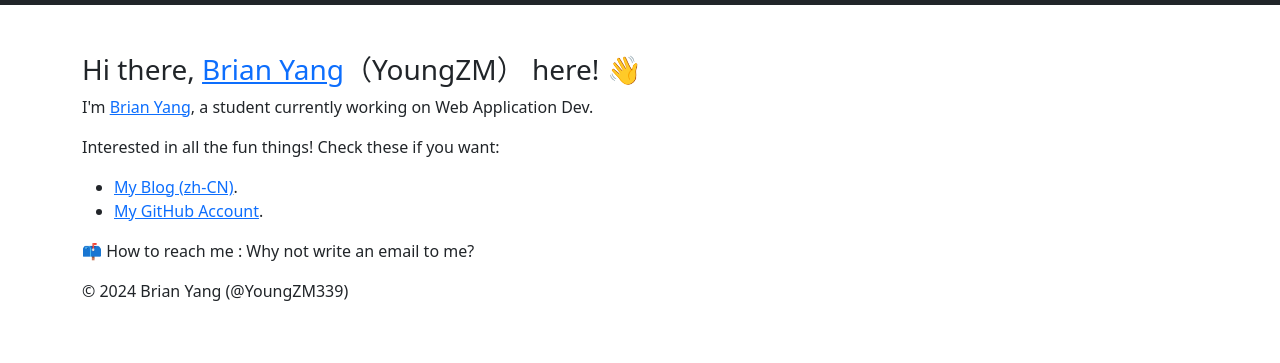
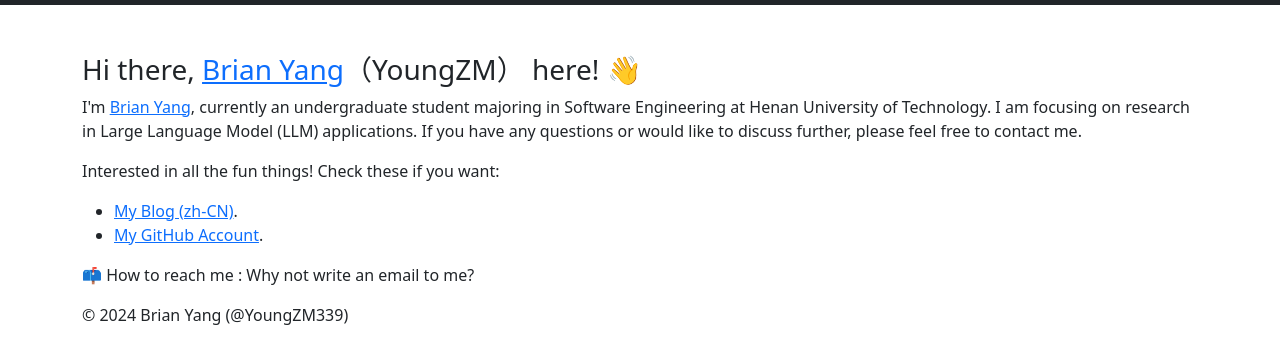
Before and after one commit to lavacup2233/homepage, a plain HTML site: page index.html in a window 1280 px wide. Shown: the part 51-414 px from the top of the page. Drawn offline with nearby package versions, Linux system fonts and the light colour scheme.

Commit message:
edit: edit some personal info

```diff
--- a/index.html
+++ b/index.html
@@ -39,8 +39,10 @@
         <div class="container">
             <h3>Hi there, <a href="https://github.com/YoungZM339">Brian Yang</a>（YoungZM） here! 👋</h3>
 
-            <p>I&#39;m <a href="https://github.com/YoungZM339">Brian Yang</a>, a student currently working on Web
-                Application Dev.</p>
+            <p>I&#39;m <a href="https://github.com/YoungZM339">Brian Yang</a>, currently an undergraduate student
+                majoring in Software Engineering at Henan University of Technology. I am focusing on research in Large
+                Language Model (LLM) applications. If you have any questions or would like to discuss further, please
+                feel free to contact me.</p>
 
             <p>Interested in all the fun things! Check these if you want:</p>
 
@@ -51,6 +53,7 @@
 
             <p>📫 How to reach me : Why not write an email to me?</p>
             <p id="copyright"></p>
+            <p id="icp"></p>
         </div>
     </section>
 
@@ -59,6 +62,9 @@
 <script>
     let now_data = new Date(Date.now());
     document.getElementById('copyright').innerText += `© ${now_data.getFullYear()} Brian Yang (@YoungZM339)`
+    if (window.location.hostname === '040608.xyz') {
+        document.getElementById('icp').innerText = '豫ICP备2024046825号';
+    }
 </script>
 
 </html>
```
